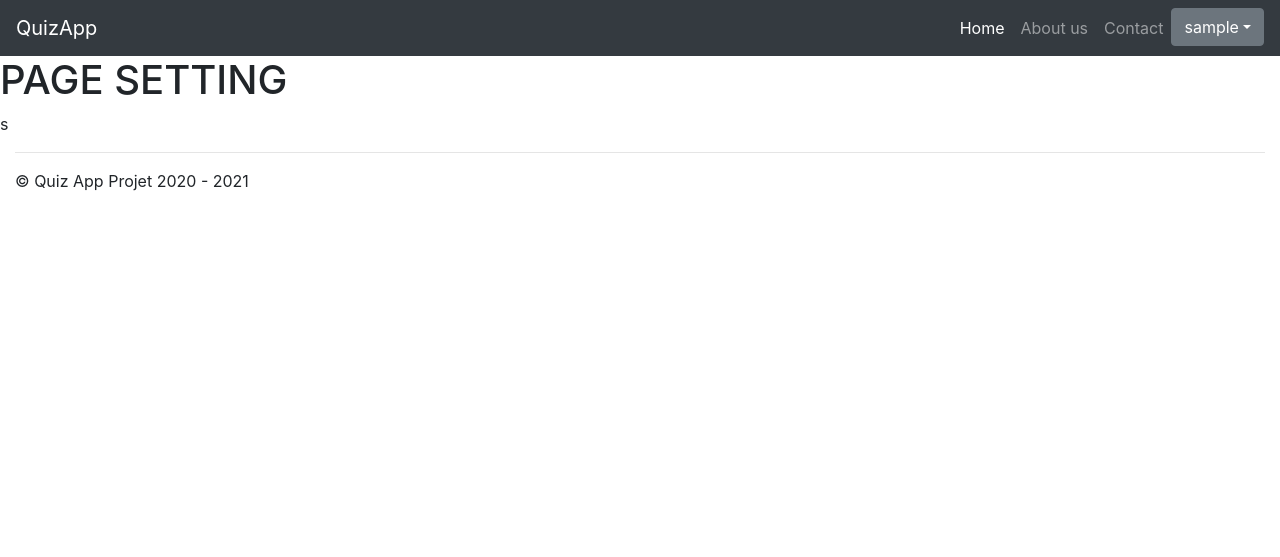
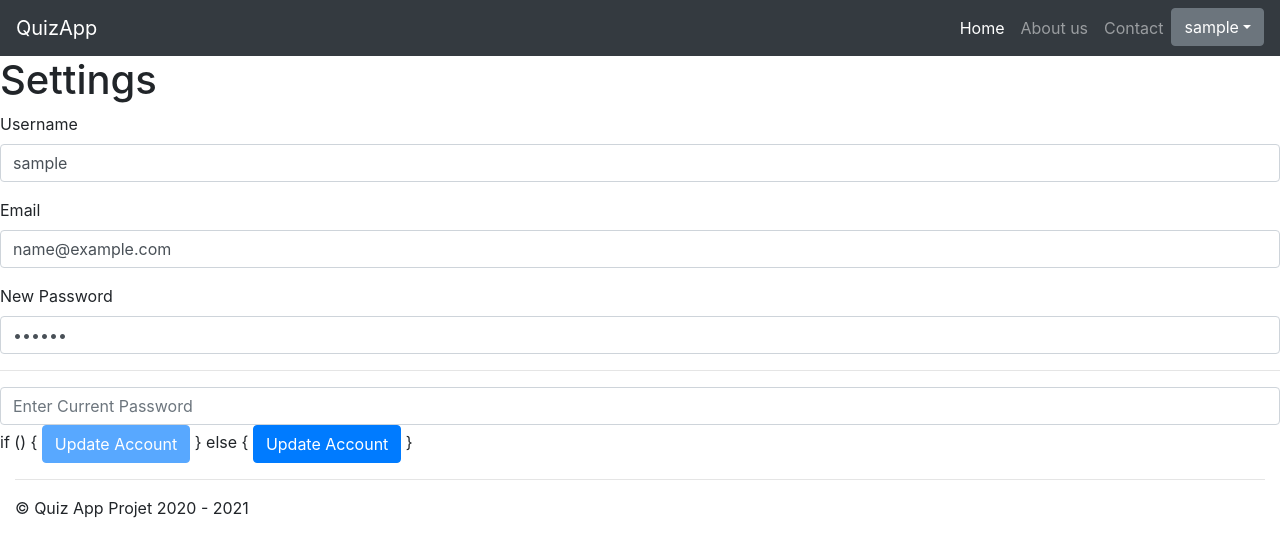
Before and after one commit to CodeOne45/Projet-Web-App-Quiz, a PHP site: page /Projet-Web-App-Quiz/settings in a window 1280 px wide. Shown: the top 557 px of the page. Run offline with PHP 8.4, Linux system fonts and the light colour scheme; the visitor is signed in with stand-in values (Sample User, id 1).

Commit message:
Add: userMail, Feat: settings page, fix: display quiz

```diff
--- a/controllers/UserController.php
+++ b/controllers/UserController.php
@@ -23,6 +23,8 @@ class UserController extends Users
 
         $_SESSION["userId"] = $results["id_user"];
         $_SESSION["userName"] = $results["username"];
+        $_SESSION["userMail"] = $results["email"];
+
 
         header('location: index');
         exit();
--- a/views/quiz.php
+++ b/views/quiz.php
@@ -18,7 +18,7 @@ if (count($allQuiz) == 0) {
 } else {
 
     foreach ($allQuiz as $quiz) : ?>
-        <div class="row">
+        <div class="row" style="display:inline-block">
             <div class="col-sm-6">
                 <div class="card" style="width: 18rem;">
 
--- a/views/settings.php
+++ b/views/settings.php
@@ -1,6 +1,41 @@
 <?php showView("header"); ?>
 
-<h1>PAGE SETTING</h1>
-s
+<h1>Settings</h1>
+
+<!-- form -->
+<form action="process_login" method="post">
+
+    <div class="form-group">
+        <label for="userName">Username</label>
+        <input type="text" class="form-control" id="userName" value="<?php echo $_SESSION['userName']; ?>" required="">
+    </div>
+
+    <div class="form-group">
+        <label for="userEmail">Email</label>
+        <input type="email" class="form-control" id="userEmail" value="<?php echo $_SESSION['userMail']; ?>" required="">
+    </div>
+
+    <div class="form-group">
+        <label for="newPwd">New Password</label>
+        <input type="password" class="form-control" id="newPwd" value="secret" required="">
+
+
+
+    <hr>
+
+    <div class="form-actions">
+        <!-- enable submit btn when user type their current password -->
+        <input type="password" class="form-control ml-auto mr-3" id="currentPwd" placeholder="Enter Current Password" required="">
+
+        if () {
+            <button type="submit" class="btn btn-primary" disabled>Update Account</button>
+
+        } else {
+            <button type="submit" class="btn btn-primary">Update Account</button>
+        }
+
+    </div>
+
+</form>
 
 <?php showView("footer"); ?>
```
